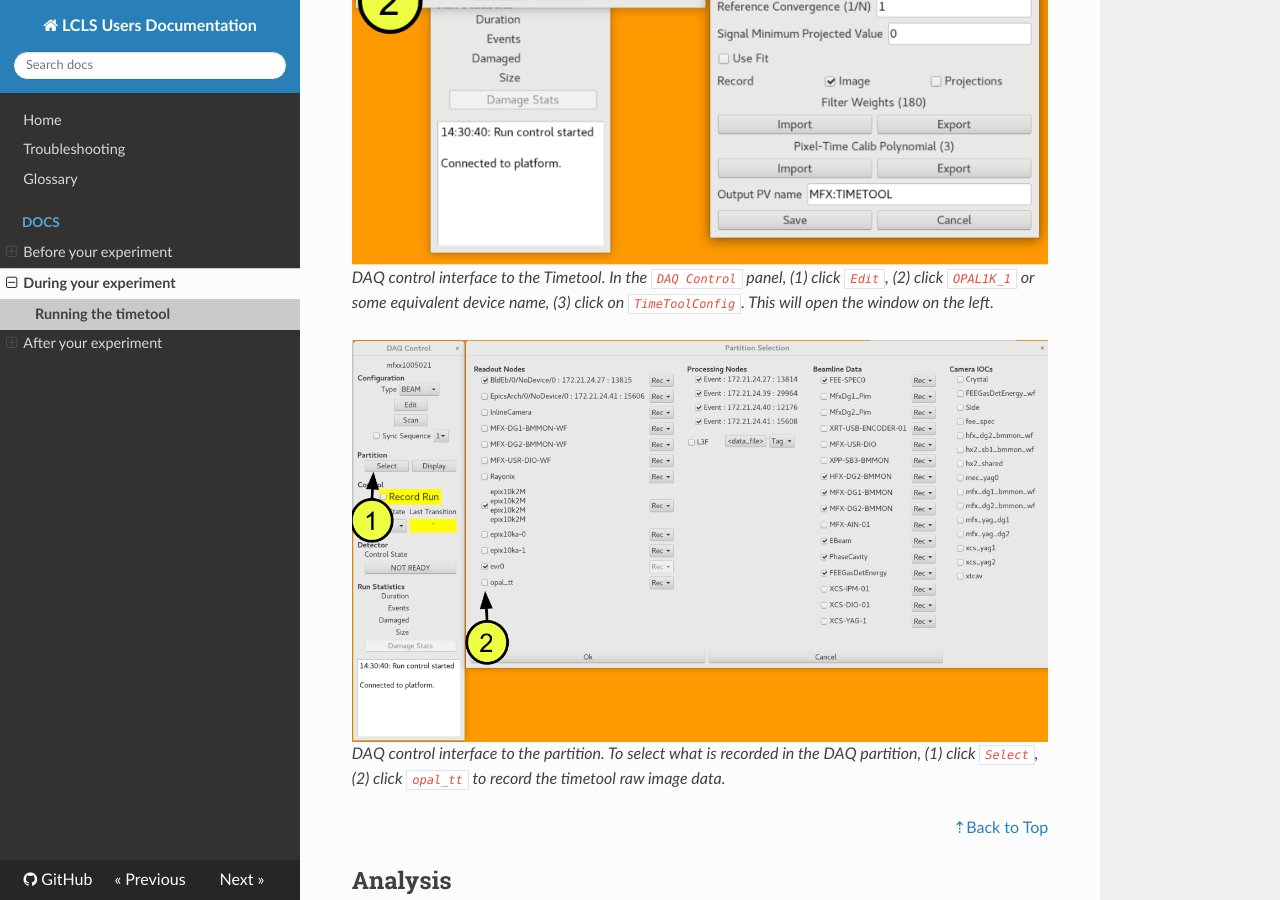
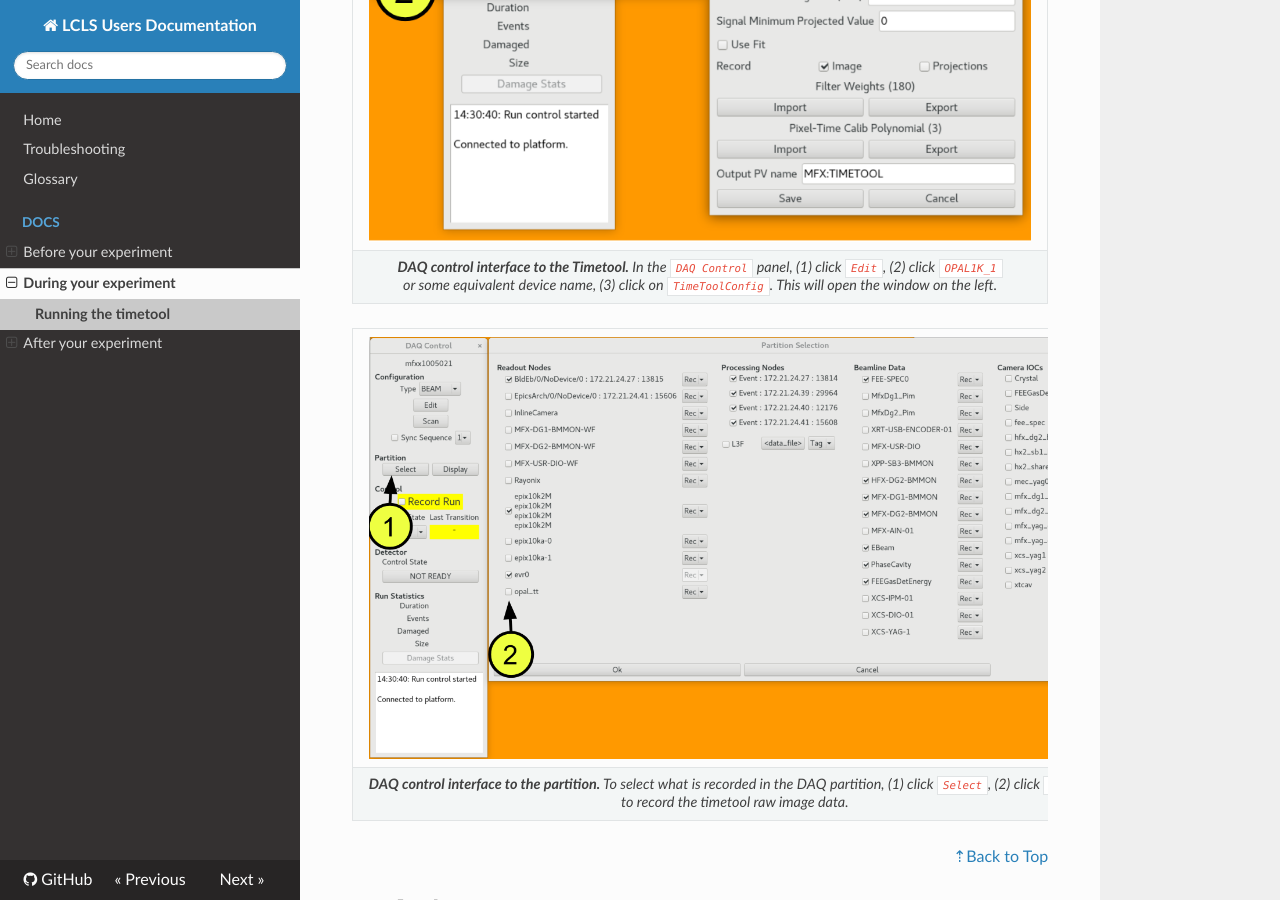
Before and after one commit to lcls-users/lcls-users, an MkDocs documentation site: the page built from docs/during/timetool.md, in a window 1280 px wide and 900 px high, scrolled down 1712 px. Built offline with MkDocs 1.6.1, drawn with Linux system fonts in a browser that asks for light colours; nearby versions of some CDN libraries.

Commit message:
more structured figure environment with captions using tables

```diff
--- a/docs/during/timetool.md
+++ b/docs/during/timetool.md
@@ -19,11 +19,13 @@ Before the time tool can be employed it must be calibrated. During the process o
 
 (TBA Thursday 2023/03/02)
 
-![Timetool - DAQ control interface](images/DAQ_control_TT.png)
-*DAQ control interface to the Timetool. In the `DAQ Control` panel, (1) click `Edit`, (2) click `OPAL1K_1` or some equivalent device name, (3) click on `TimeToolConfig`. This will open the window on the left.*
+| ![Timetool - DAQ control interface](images/DAQ_control_TT.png) |
+|:--:|
+| *__DAQ control interface to the Timetool.__ In the `DAQ Control` panel, (1) click `Edit`, (2) click `OPAL1K_1` or some equivalent device name, (3) click on `TimeToolConfig`. This will open the window on the left.* |
 
-![Timetool - DAQ partition interface](images/DAQ_select_TT.png)
-*DAQ control interface to the partition. To select what is recorded in the DAQ partition, (1) click `Select`, (2) click `opal_tt` to record the timetool raw image data.*
+| ![Timetool - DAQ partition interface](images/DAQ_select_TT.png) |
+|:--:|
+| *__DAQ control interface to the partition.__ To select what is recorded in the DAQ partition, (1) click `Select`, (2) click `opal_tt` to record the timetool raw image data.* |
 
 [<p align="right">&#8673;Back to Top</p>](#)
 
```
